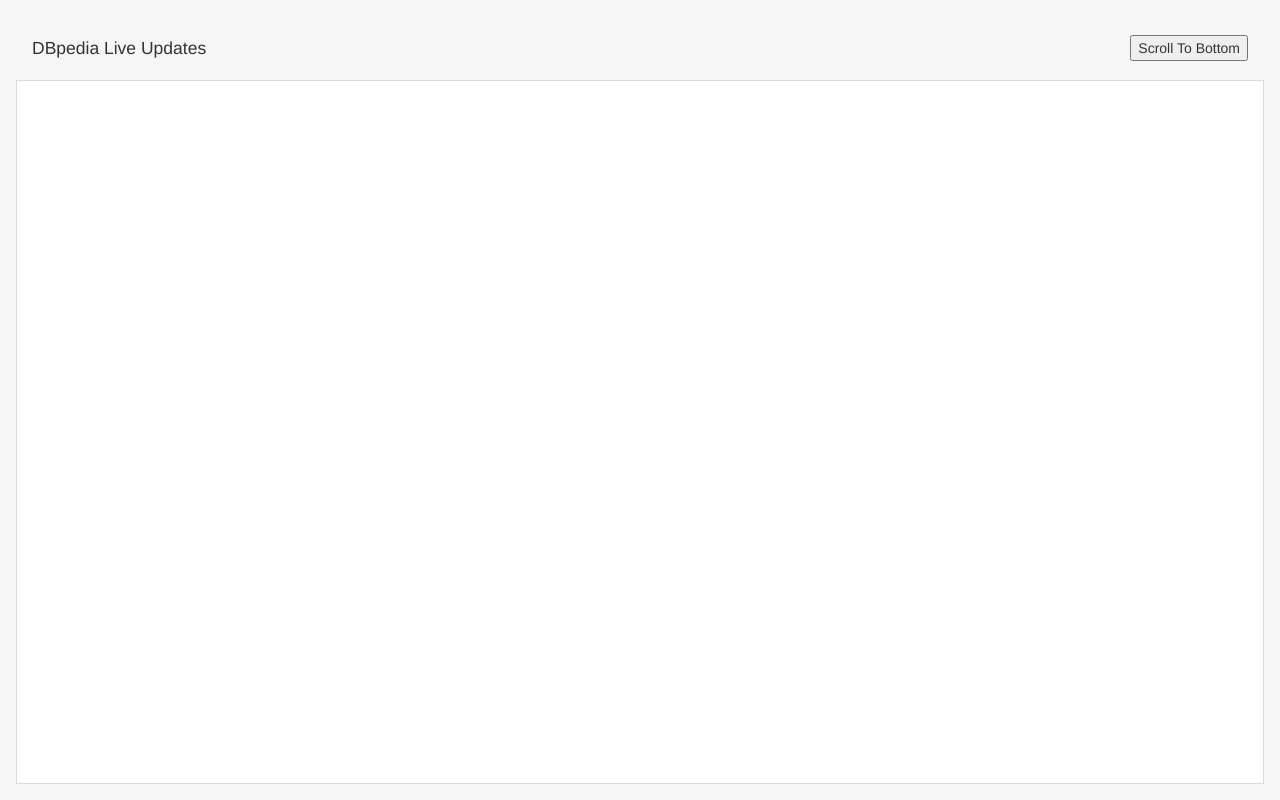
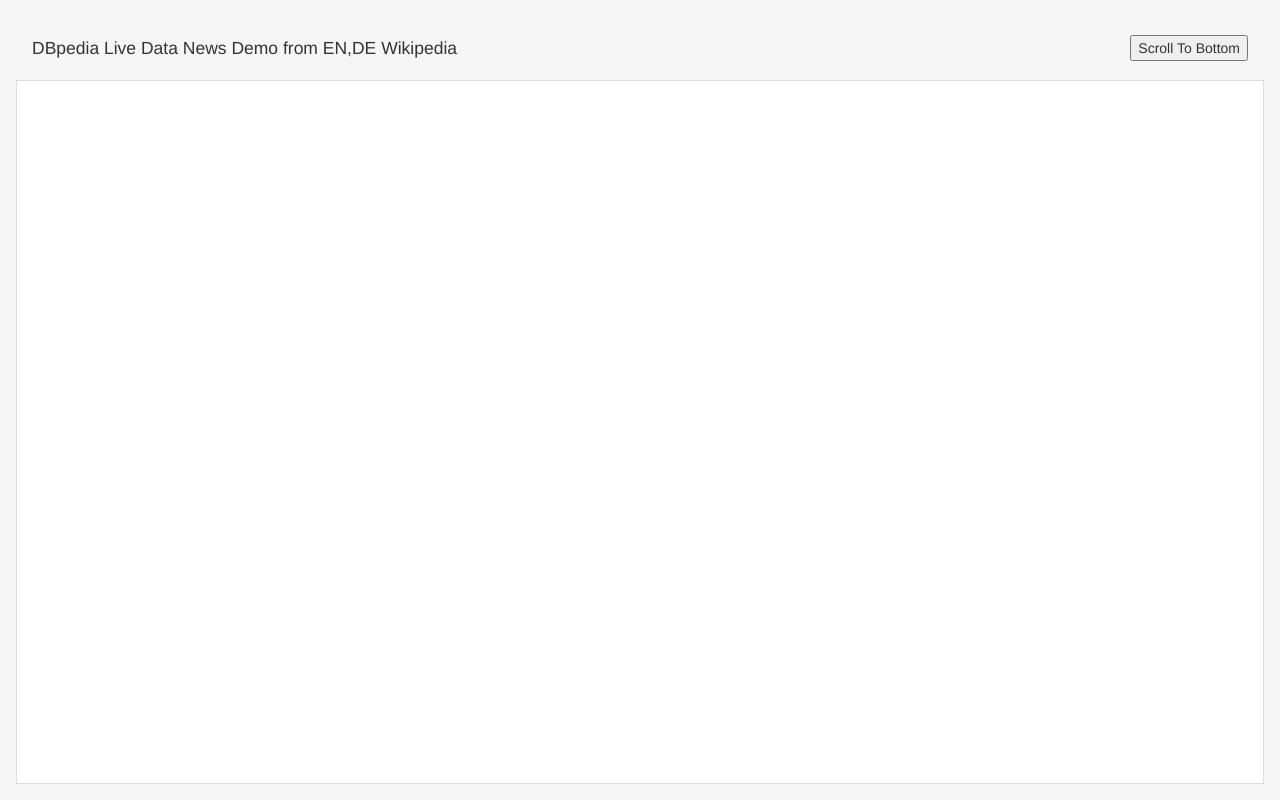
Before and after one commit to dbpedia/dbpedia-live-update-viewer, a plain HTML site: page index.html in a window 1280 px wide. Drawn offline with nearby package versions, Linux system fonts and the light colour scheme; no server answers.

Commit message:
title/top small changes

```diff
--- a/index.html
+++ b/index.html
@@ -1,7 +1,7 @@
 <html>
 
 <head>
-  <title>Getting Started: Serving Web Content</title>
+  <title>DBpedia Live: Data News from Wikipedia</title>
   <meta http-equiv="Content-Type" content="text/html; charset=UTF-8">
 
   <script src="https://ajax.googleapis.com/ajax/libs/angularjs/1.6.4/angular.min.js"></script>
@@ -22,7 +22,7 @@
       <div class="header" style="display: flex; position: absolute;top: 16px; right: 16px; left: 16px;
          align-items: center; height: 64px; ">
 
-        <div style="margin-left: 16px; font-size: 1.25em;">DBpedia Live Updates</div>
+        <div style="margin-left: 16px; font-size: 1.25em;">DBpedia Live Data News Demo from EN,DE Wikipedia</div>
         <div style="flex-grow: 1;"></div>
         <button ng-click="scrollToBottom()" style="margin-right: 16px;" class="button">Scroll To Bottom</bytton>
       </div>
```
